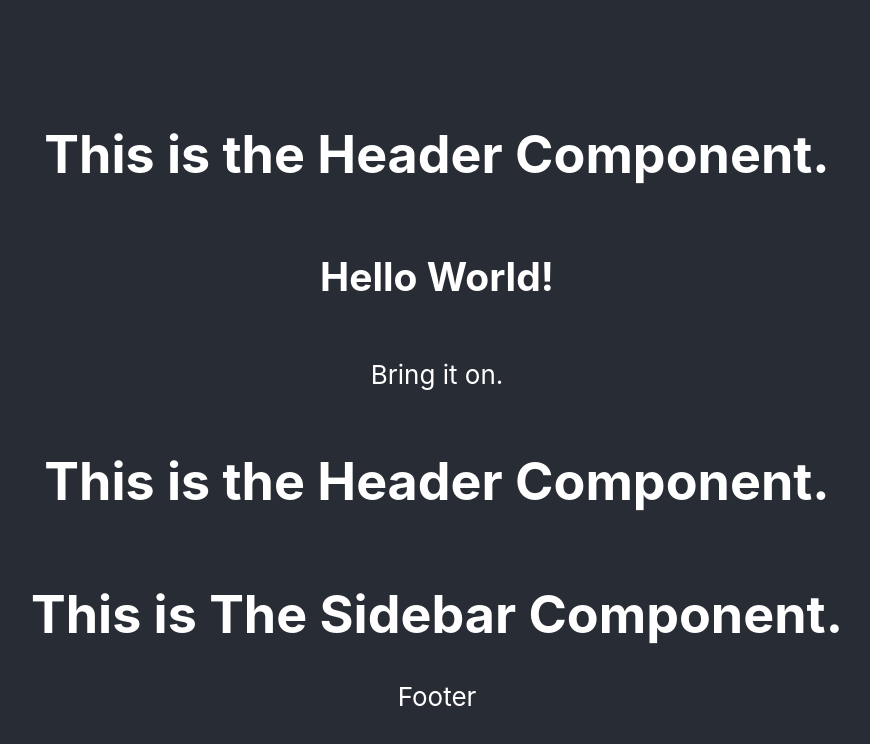
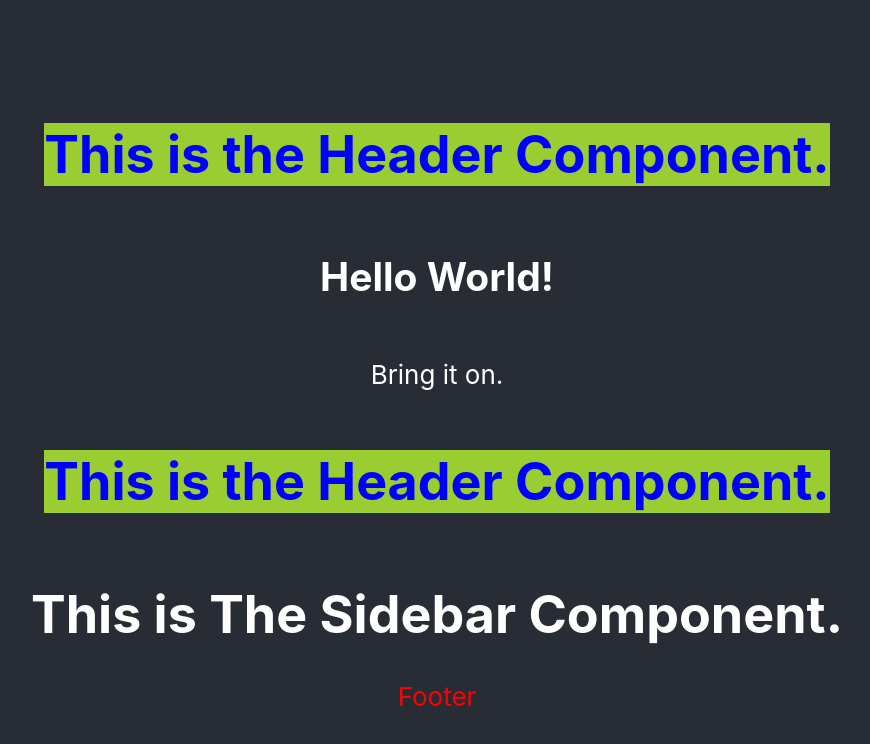
Before and after one commit to badshab454/React-Course, a React (Create React App) app: page / in a window 1280 px wide. Shown: the top 744 px of the page, without its empty margins (203-1073 px from the left). Built offline with nearby package versions, Linux system fonts and the light colour scheme.

Commit message:
react styling

```diff
--- a/src/App.css
+++ b/src/App.css
@@ -36,3 +36,14 @@
     transform: rotate(360deg);
   }
 }
+
+
+
+.header {
+  color: blue;
+  background-color: yellowgreen;
+}
+
+.footer {
+  color: red;
+}
--- a/src/Footer.jsx
+++ b/src/Footer.jsx
@@ -1,7 +1,7 @@
 
 const Footer = () => {
   return (
-    <div>Footer</div>
+    <div className="footer">Footer</div>
   )
 }
 
--- a/src/Header.jsx
+++ b/src/Header.jsx
@@ -1,7 +1,8 @@
+
 
 let Header = () => {
     return (
-        <h1>This is the Header Component.</h1>
+        <h1 className="header">This is the Header Component.</h1>
     )
 }
 
```
